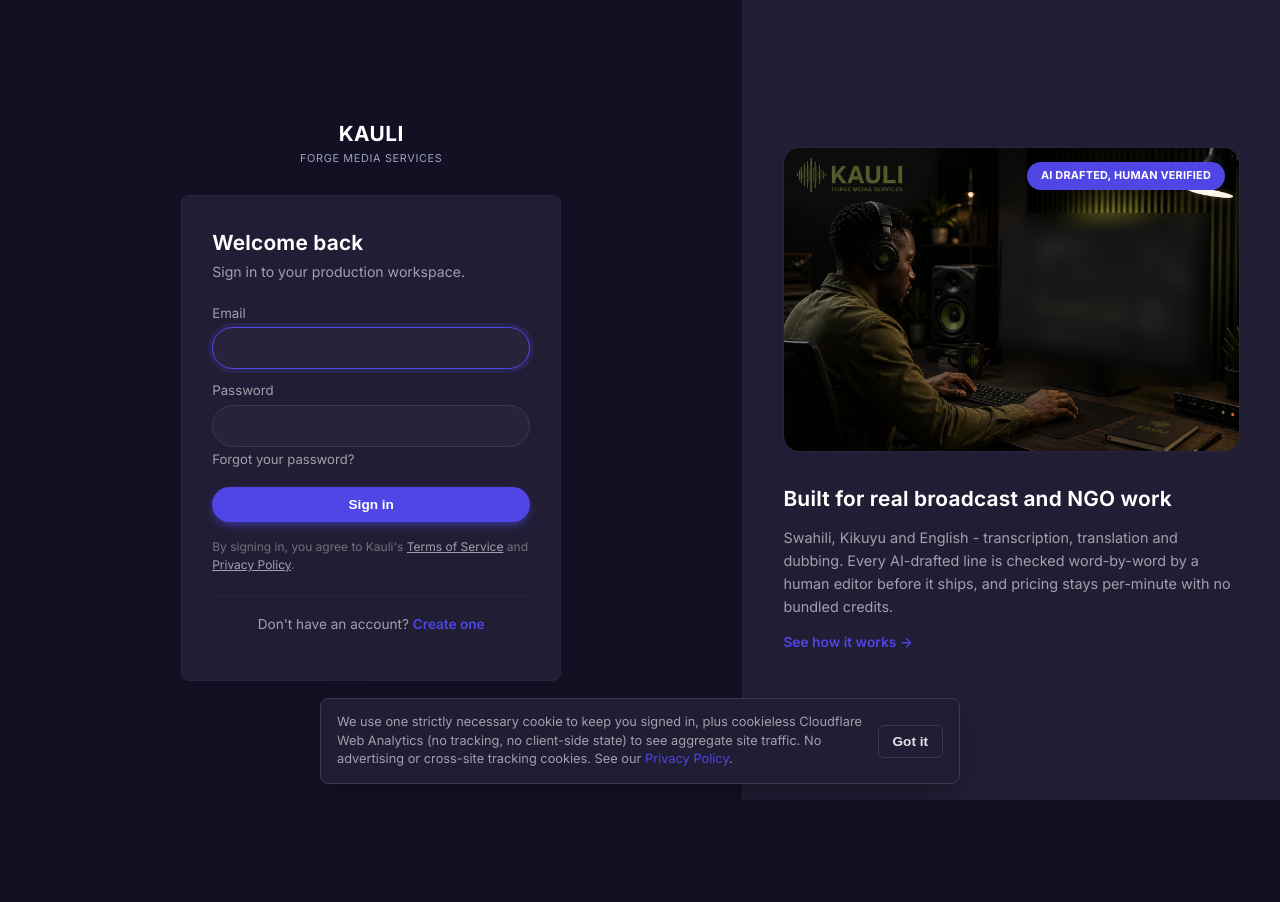
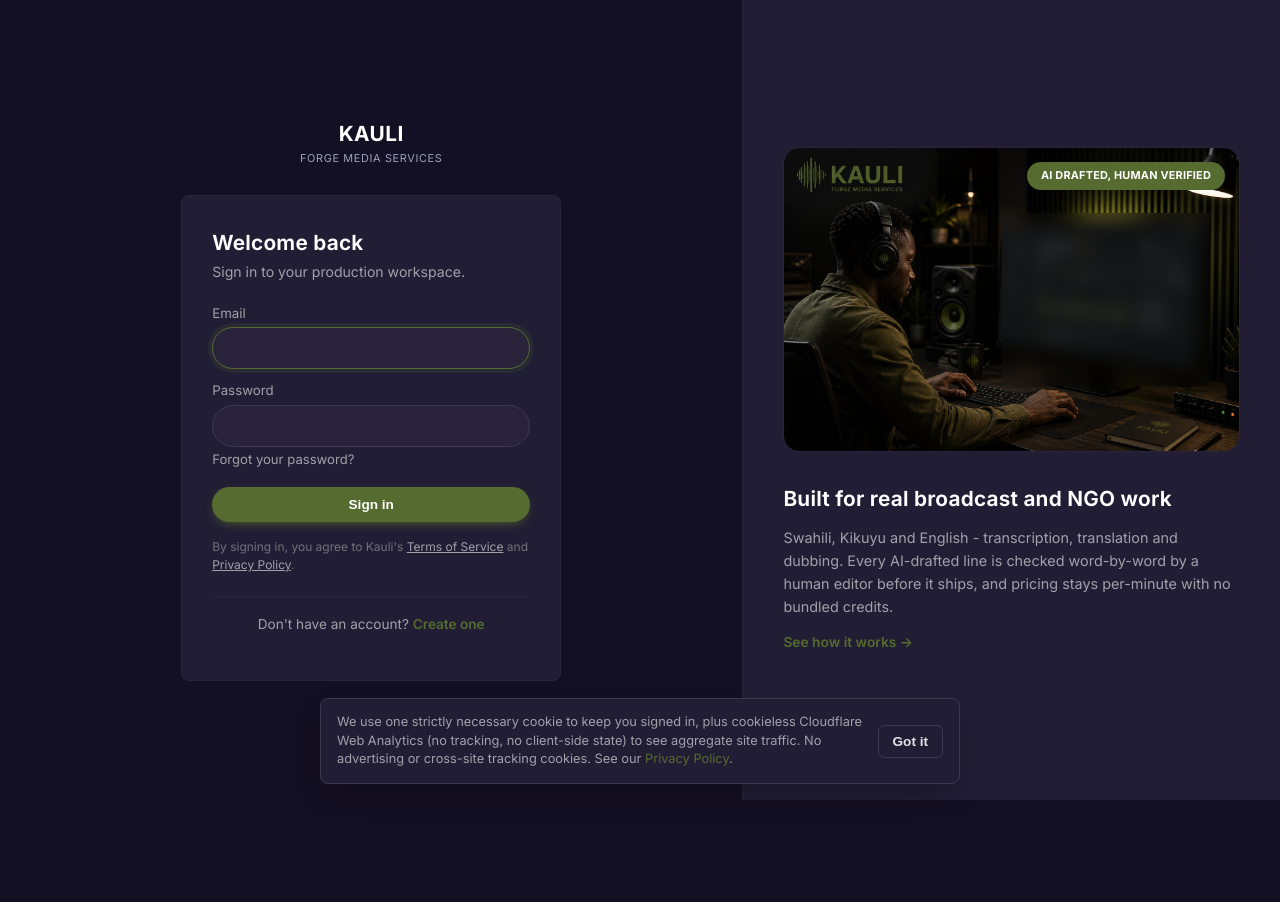
Before and after one commit to GodfreyNjo/Kauli, a FastAPI app: page /login?next=/client/billing in a window 1280 px wide. Run offline with FastAPI, Linux system fonts and the light colour scheme; the visitor is signed in with stand-in values (Sample User, id 1).

Commit message:
Revert accent color from indigo back to olive - keep new layout
The reference mockup was a genuinely useful LAYOUT guide (dashboard
stats, orders table, progress stepper, billing cards, files/messages
views all stay) but the actual brand color wasn't meant to go with it -
olive was a real, deliberate choice made earlier, not a placeholder.
Reverts --accent/--accent-hover/--accent-soft/--accent3 in both the
light and dark theme blocks back to their exact prior olive values.
The dark-navy sidebar/topbar chrome (--chrome-*) stays as-is per
explicit request - only the accent hue itself was wrong.

Co-Authored-By: Claude Sonnet 5 <noreply@anthropic.com>

```diff
--- a/webapp/static/style.css
+++ b/webapp/static/style.css
@@ -22,26 +22,30 @@
   --muted: #6b6862;
   --faint: #8c877e;
 
-  /* The system accent, system-wide - was rust, then olive, now indigo on
-     request (matching a reference "studio-grade" client-portal design) -
-     replaces it everywhere this token is used (buttons, links, focus
-     states, badges, tier/step highlights, the sidebar's active-row
-     marker), not just the marketing site. */
-  --accent: #4f46e5;
-  --accent-hover: #4338ca;
-  --accent-soft: #eef0fd;
+  /* The system accent, system-wide - was rust, then olive (a deliberate
+     brand choice, not a placeholder) - briefly changed to indigo chasing
+     a reference mockup's look, reverted back to olive on request: that
+     mockup was a real, useful LAYOUT reference (the dashboard/orders-
+     table/stepper/etc. structure it inspired all stays), but the actual
+     brand color wasn't meant to go with it. Replaces this token
+     everywhere it's used (buttons, links, focus states, badges, tier/
+     step highlights, the sidebar's active-row marker), not just the
+     marketing site. */
+  --accent: #556b2f;
+  --accent-hover: #445423;
+  --accent-soft: #eeeee8;
   --accent-ink: #ffffff;
 
   /* Second CTA color, marketing-site buttons/borders only - keeps the
      public site from reading as one flat color end to end (buttons,
      borders, form focus - see body.m-public rules near the end of this
-     file). --accent3 now duplicates --accent (both indigo) - kept as its
+     file). --accent3 now duplicates --accent (both olive) - kept as its
      own token rather than removed, since marketing.html's cta-olive class
      still references it directly. */
   --accent2: #4b21d9;
   --accent2-hover: #3c19ae;
-  --accent3: #4f46e5;
-  --accent3-hover: #4338ca;
+  --accent3: #556b2f;
+  --accent3-hover: #64802e;
 
   /* Fixed dark-navy "chrome" for the app sidebar/topbar - deliberately
      NOT swapped by the light/dark theme toggle (same idea login.html's
@@ -93,9 +97,9 @@ html[data-theme="dark"] {
   --muted: #a1a1aa;
   --faint: #71717a;
 
-  --accent: #6366f1;
-  --accent-hover: #818cf8;
-  --accent-soft: #24243f;
+  --accent: #556b2f;
+  --accent-hover: #64802e;
+  --accent-soft: #25291f;
   --accent-ink: #ffffff;
 
   --ok: #6f9b78;
```
